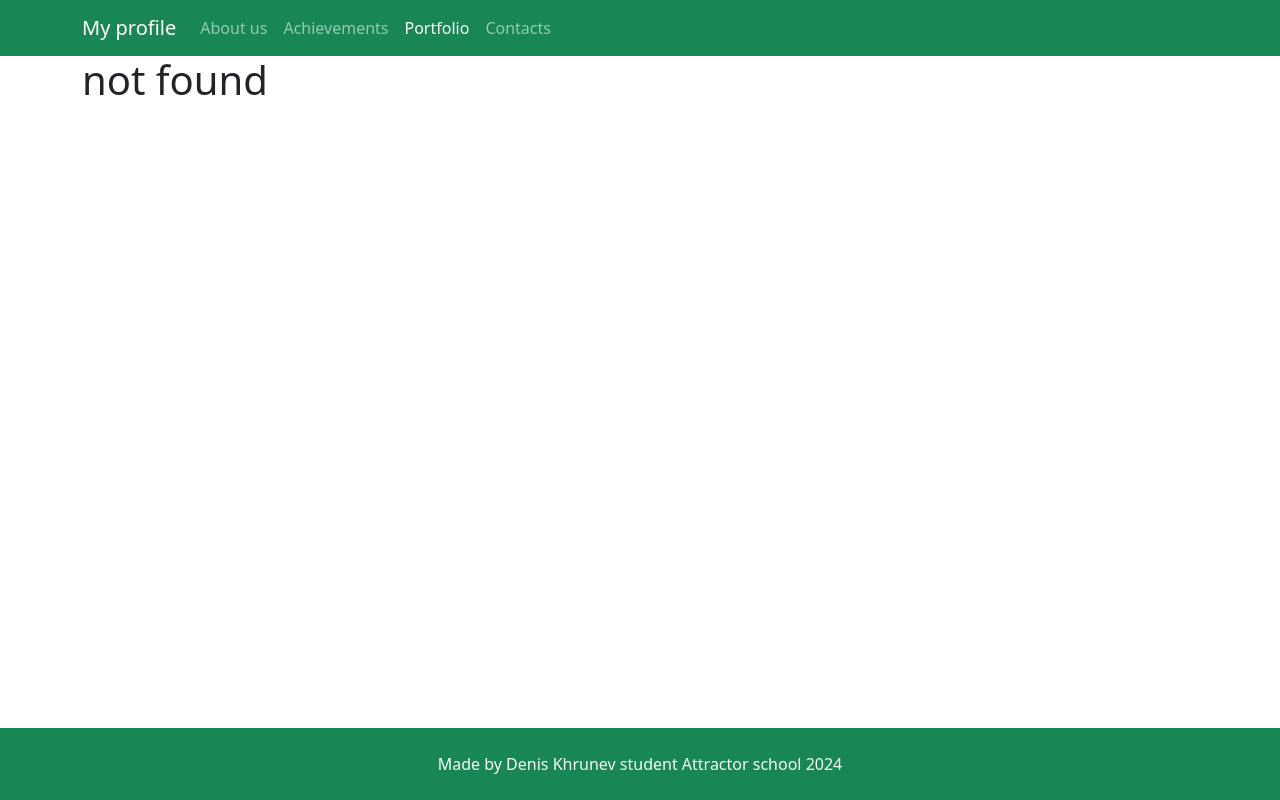
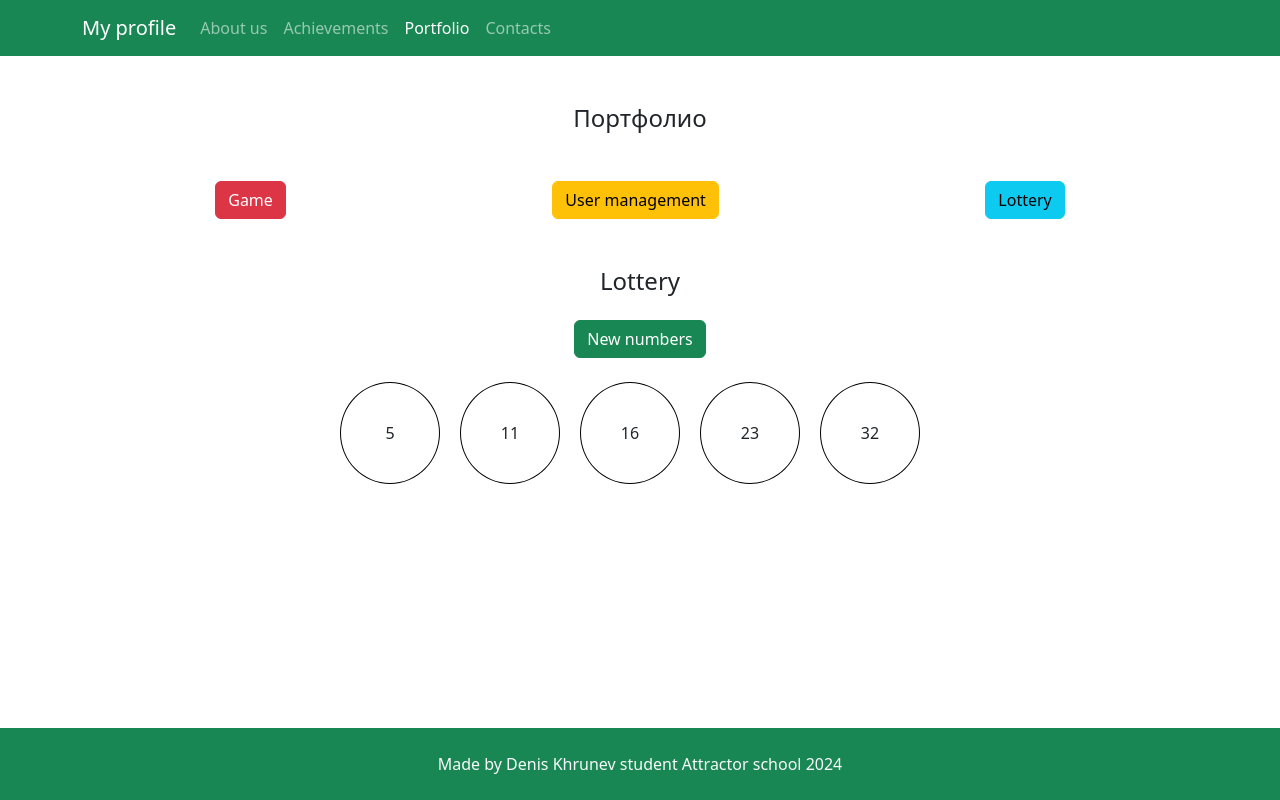
Before and after one commit to MrDenis2024/homework62, a React (Vite) app: page /portfolio/lottery in a window 1280 px wide. Before the commit this address had no page. Built offline with nearby package versions, Linux system fonts and the light colour scheme.

Commit message:
Создан контейнер Lottery и его структура отвечающий за отрисовку информации на странице Portfolio/Lottery

```diff
--- a/src/App.css
+++ b/src/App.css
@@ -3,3 +3,12 @@
   flex-direction: column;
   min-height: 100vh;
 }
+
+.ball {
+  display: inline-block;
+  width: 100px;
+  border-radius: 50%;
+  border: 1px solid black;
+  margin-right: 20px;
+  line-height: 100px;
+}
--- a/src/App.tsx
+++ b/src/App.tsx
@@ -7,6 +7,7 @@ import Achievements from './containers/Achievements/Achievements';
 import Portfolio from './containers/Portfolio/Portfolio';
 import Game from './containers/Game/Game';
 import UserManagement from './containers/UserManagement/UserManagement';
+import Lottery from './containers/Lottery/Lottery';
 
 const App = () => {
 
@@ -22,9 +23,10 @@ const App = () => {
           <Route path='/portfolio' element={<Portfolio />} >
             <Route path='game' element={<Game />} />
             <Route path='user-management' element={<UserManagement />} />
+            <Route path='lottery' element={<Lottery />} />
           </Route>
           <Route path='/contacts' element={<Contacts />} />
-          <Route path='*' element={<h1>not found</h1>} />
+          <Route path='*' element={<div className='text-center mt-5'><strong>Данной страницы не найдено вернитесь пожалуйста обратно!</strong></div>} />
         </Routes>
       </div>
       <footer className='bg-success'>
--- /dev/null
+++ b/src/components/Ball/Ball.tsx
@@ -0,0 +1,17 @@
+import React from 'react';
+
+interface Props {
+  number: number;
+}
+
+const Ball: React.FC<Props> = ({number}) => {
+  return (
+    <>
+      <div className="ball">
+        <span>{number}</span>
+      </div>
+    </>
+  );
+};
+
+export default Ball;
--- /dev/null
+++ b/src/containers/Lottery/Lottery.tsx
@@ -0,0 +1,30 @@
+import {useState} from 'react';
+import Ball from '../../components/Ball/Ball';
+
+const Lottery = () => {
+  const [numberBall, setNumberBall] = useState([5, 11, 16, 23, 32]);
+
+  const createNewNumber = () => {
+    const newNumber: number[] = [];
+    while (newNumber.length < 5) {
+      const randomNumber = Math.floor(Math.random() * (36 - 5 + 1)) + 5;
+      if(!newNumber.includes(randomNumber)) {
+        newNumber.push(randomNumber);
+      }
+    }
+    newNumber.sort((a, b) => a - b);
+    setNumberBall(newNumber);
+  };
+
+  return (
+    <div className='text-center'>
+      <h4 className='mb-4'>Lottery</h4>
+      <button className="btn btn-success d-block mx-auto mb-4" onClick={createNewNumber}>New numbers</button>
+      {numberBall.map((num, index) => (
+        <Ball key={index} number={num} />
+      ))}
+    </div>
+  );
+};
+
+export default Lottery;
--- a/src/containers/UserManagement/UserManagement.tsx
+++ b/src/containers/UserManagement/UserManagement.tsx
@@ -15,10 +15,10 @@ const UserManagement = () => {
       <h4 className='text-center mb-3'>User management</h4>
       <div className='row mt-2 justify-content-around'>
         <div className='col-3'>
-          <UserForm onSubmit={addUser}/>
+          <UserForm onSubmit={addUser} />
         </div>
         <div className='col-3'>
-          <Users users={users}/>
+          <Users users={users} />
         </div>
       </div>
     </div>
```
